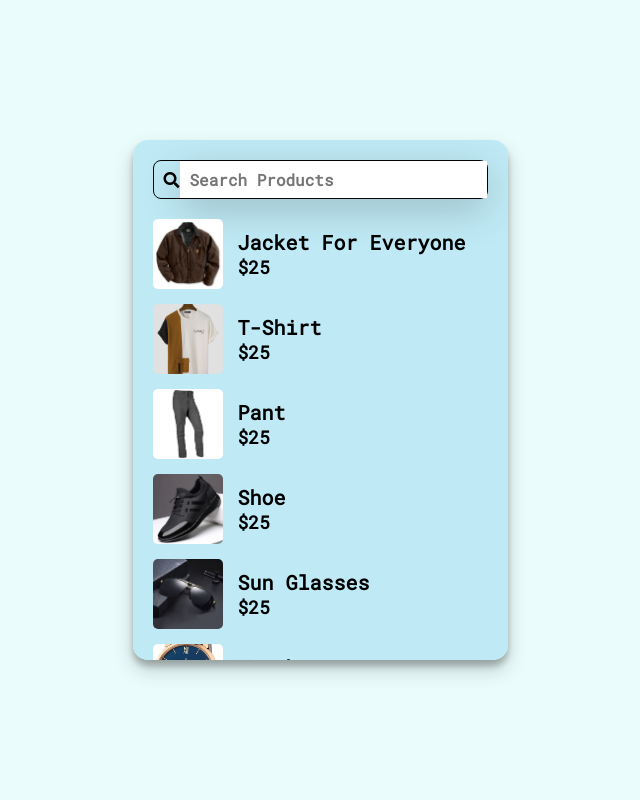
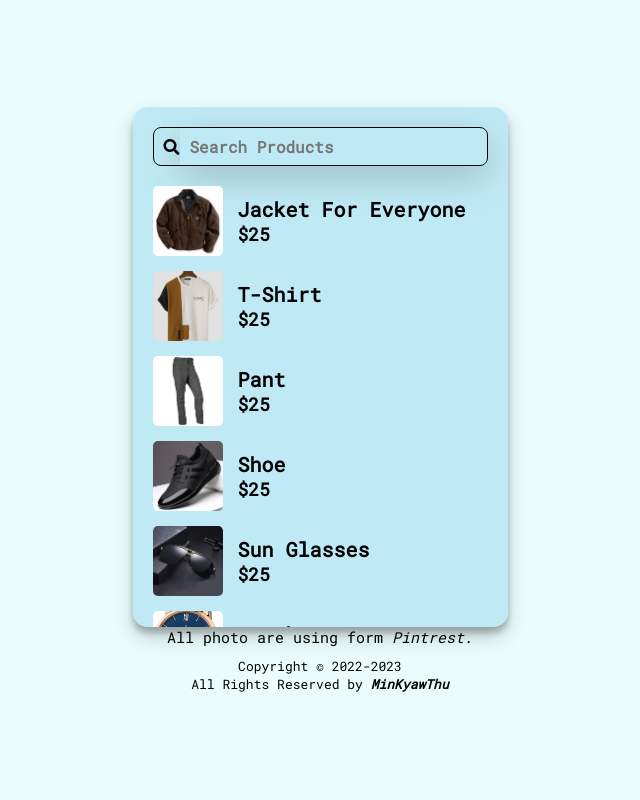
Before and after one commit to MinKyawThu01/js-projects, a PHP site: page / in a window 1280 px wide. Shown: the whole page, without its empty margins (320-960 px from the left). Run offline with PHP 8.4, Linux system fonts and the light colour scheme.

Commit message:
some fixed

```diff
--- a/search/index.html
+++ b/search/index.html
@@ -71,6 +71,13 @@
         </div>
       </div>
     </section>
+    <div class="container-1">
+      <p>All photo are using form <em>Pintrest</em>. </p>
+    </div>
+    <div class="container-1">
+      <footer>Copyright &copy; 2022-2023 <br>
+        All Rights Reserved by <em><strong>MinKyawThu</strong></em></footer>
+    </div>
     <script src="main.js"></script>
   </body>
 </html>
--- a/search/style.css
+++ b/search/style.css
@@ -47,6 +47,8 @@ body {
 
 #search input {
   border: none;
+  background-color:transparent;
+  color: black;
   outline: none;
   box-shadow: rgba(0, 0, 0, 0.2) 0px 11.3115px 40px 0px;
   width: 100%;
@@ -90,3 +92,18 @@ body {
   font-size: 18px;
   color: black;
 }
+
+.container-1{
+  width: 70%;
+}
+
+.container-1 p{
+  text-align: center;
+  font-size: 15px;
+}
+
+.container-1 footer{
+  text-align: center;
+  font-size: 13px;
+  margin-top: 10px;
+}
```
